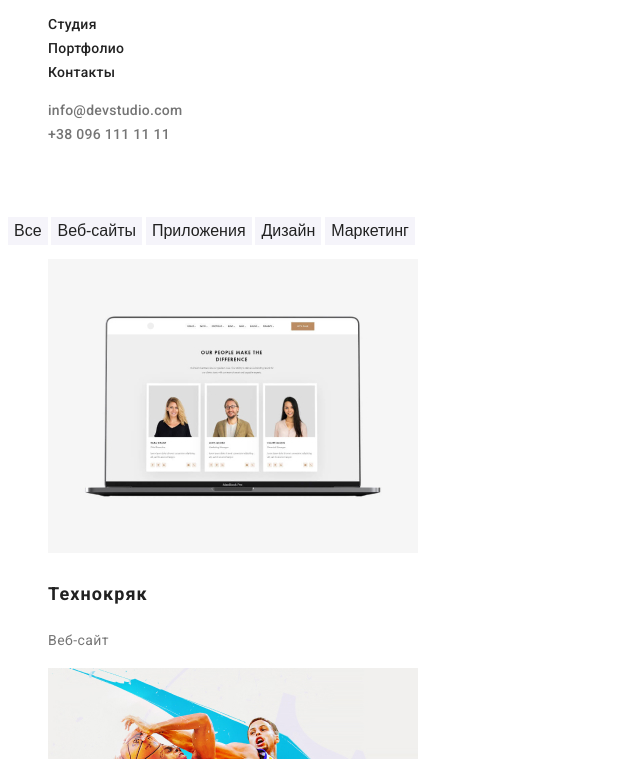
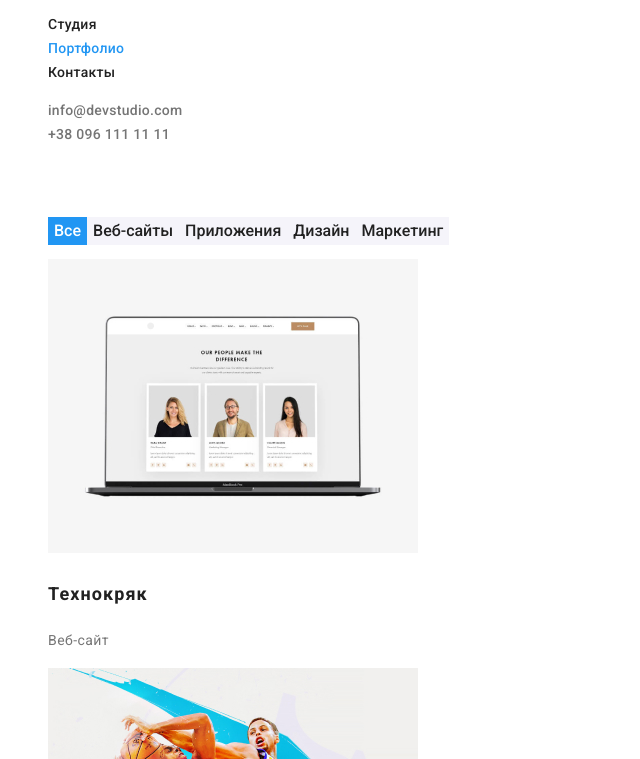
Before and after one commit to Lienni/goit-markup-hw-02, a plain HTML site: page portfolio.html in a window 1280 px wide. Shown: the part 41-800 px from the top of the page, without its empty margins (0-640 px from the left). Drawn offline with Linux system fonts and the light colour scheme.

Commit message:
edit code

```diff
--- a/css/styles.css
+++ b/css/styles.css
@@ -38,7 +38,6 @@ body{
 .site-nav .link{
     color: var(--black-text-color);
     font-weight: 500;
-    font-size: 14px;
     line-height: 1.14;
     letter-spacing: 0.02em;
     text-decoration: none;
@@ -48,6 +47,10 @@ body{
 .site-nav .link:focus,
 .contacts .link:hover,
 .contacts .link:focus{
+    color: var(--accent-color);
+}
+
+.site-nav .current{
     color: var(--accent-color);
 }
 
@@ -91,16 +94,14 @@ body{
 }
 
 .advantage .title{
-    font-weight: 700;
+    font-size: 14px;
     line-height: 1.14;
     text-transform: uppercase;
     color: var(--black-text-color);
 }
 
 /* Чем мы занимаемся */
-.work .title,
-.team .title{
-    font-weight: 700;
+.section .title{
     font-size: 36px;
     line-height: 1.17;
     color: var(--black-text-color);
@@ -156,6 +157,7 @@ line-height: 1.19;
 /* filter */
 .filter .title{
     font-weight: 500;
+    font-family: inherit;
     font-size: 16px;
     line-height: 1.63;
     text-align: center;
@@ -171,6 +173,15 @@ line-height: 1.19;
     color: var(--white-color);
 }
 
+.filter .active{
+    background-color: var(--accent-color);
+    color: var(--white-color);
+}
+
+.filter{
+    display: flex;
+}
+
 /* portfolio-list */
 .portfolio-list .title{
     font-weight: 700;
--- a/portfolio.html
+++ b/portfolio.html
@@ -6,8 +6,8 @@
     <meta http-equiv="X-UA-Compatible" content="IE=edge">
     <meta name="viewport" content="width=device-width, initial-scale=1.0">
     <title>Web Studio</title>
+    <link href="https://fonts.googleapis.com/css2?family=Raleway:wght@700&family=Roboto:wght@400;500;700;900&display=swap" rel="stylesheet">
     <link href="./css/styles.css" rel="stylesheet">
-    <link href="https://fonts.googleapis.com/css2?family=Raleway:wght@700&family=Roboto:wght@400;500;700;900&display=swap" rel="stylesheet">
 </head>
 
 <body>
@@ -16,7 +16,7 @@
             <a class="logo" href="/"><span>Web</span>Studio</a>
             <ul class="site-nav list">
                 <li><a href="./index.html" class="link">Студия</a></li>
-                <li><a href="./portfolio.html" class="link">Портфолио</a></li>
+                <li><a href="./portfolio.html" class="link current">Портфолио</a></li>
                 <li><a href="" class="link">Контакты</a></li>
             </ul>
         </nav>
@@ -28,13 +28,13 @@
     <main>
         <section class="portfolio">
             <h1>Наши работы</h1>
-            <div class="filter">
-                <button type="button" class="title">Все</button>
-                <button type="button" class="title">Веб-сайты</button>
-                <button type="button" class="title">Приложения</button>
-                <button type="button" class="title">Дизайн</button>
-                <button type="button" class="title">Маркетинг</button>
-            </div>
+            <ul class="filter list">
+                <li><button type="button" class="title active">Все</button></li>
+                <li><button type="button" class="title">Веб-сайты</button></li>
+                <li><button type="button" class="title">Приложения</button></li>
+                <li><button type="button" class="title">Дизайн</button></li>
+                <li><button type="button" class="title">Маркетинг</button></li>
+            </ul>
             <ul class="portfolio-list list">
                 <li>
                     <img src="./images/img.jpg" alt="example 1" width="370">
```
Also changed, not shown: index.html (+4 -4 lines).
